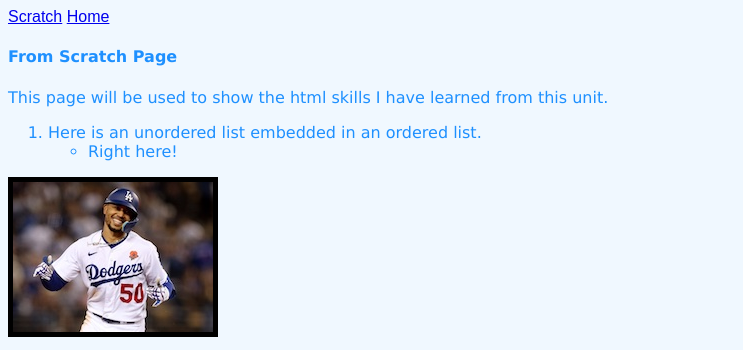
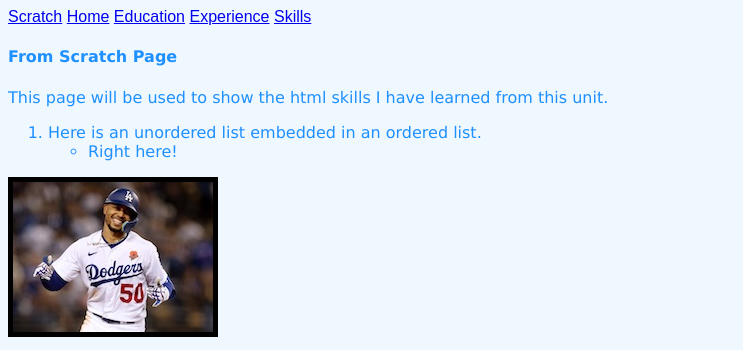
Before and after one commit to dmcgregor12/IS201, a plain HTML site: page scratch.html in a window 1280 px wide. Shown: the top 350 px of the page, without its empty margins (0-743 px from the left). Drawn offline with Linux system fonts and the light colour scheme.

Commit message:
Add files via upload

```diff
--- a/scratch.html
+++ b/scratch.html
@@ -12,6 +12,9 @@
         <!-- Add links to other pages here after you finish!!! -->
         <a href="#">Scratch</a>
         <a href="index.html">Home</a>
+        <a href="education.html">Education</a>
+        <a href="experience.html">Experience</a>
+        <a href="skills.html">Skills</a>
     </div>
 
     <div class="common body">
```
Also changed, not shown: education.html (+1 -0 lines), experience.html (+1 -0 lines), skills.html (+1 -0 lines).
